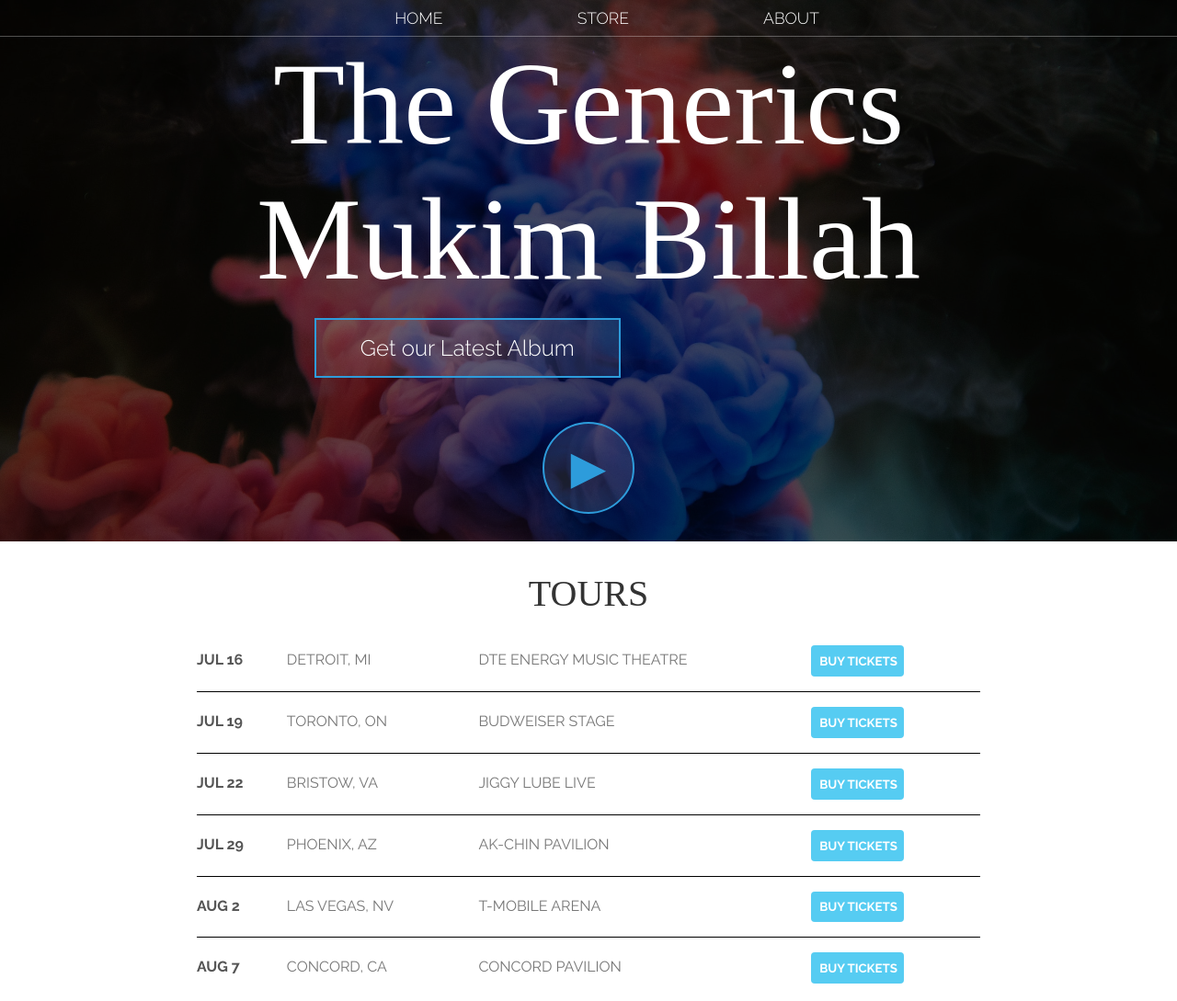
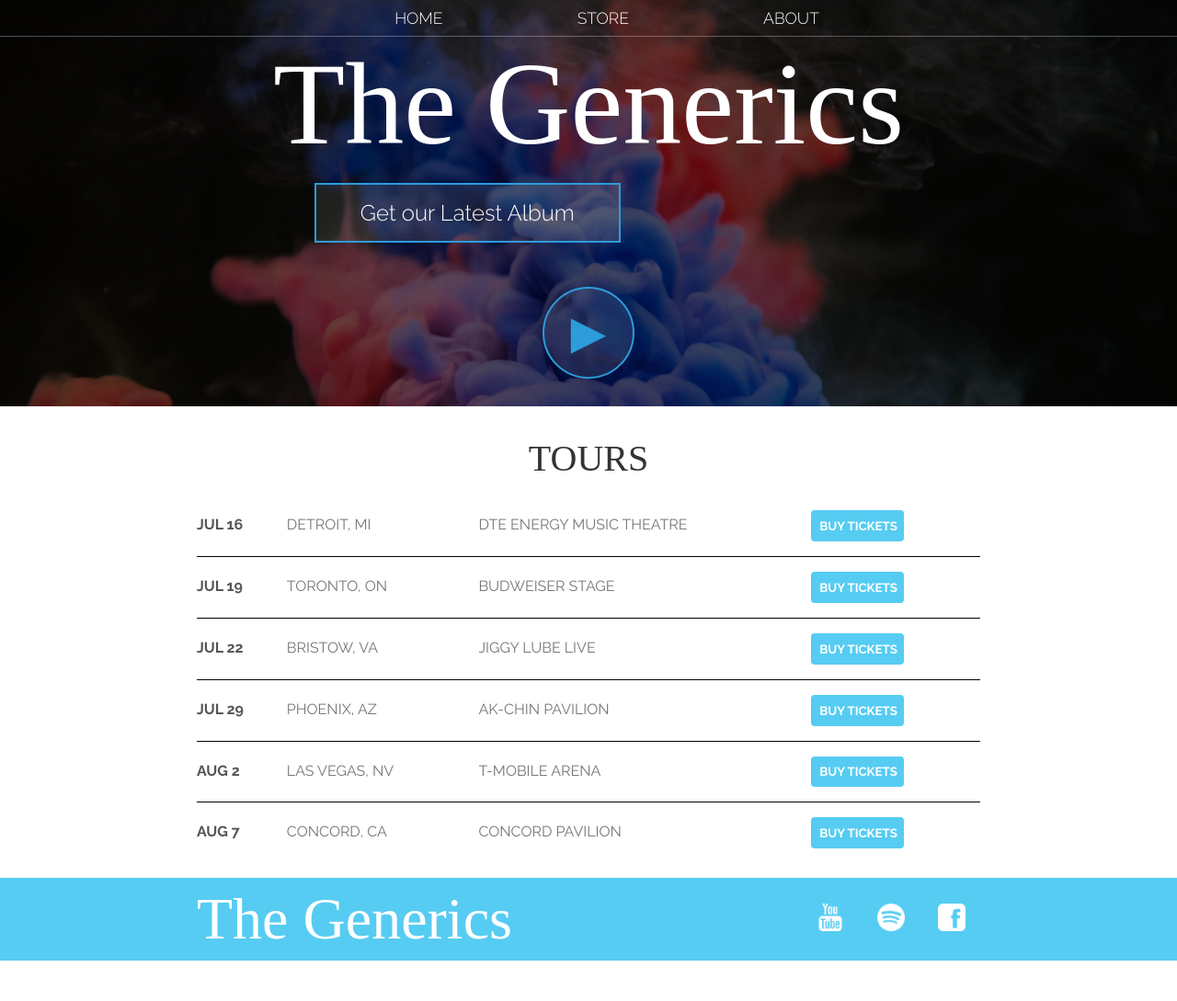
Before and after one commit to mukim1/shopping-cart1, a plain HTML site: page index.html in a window 1280 px wide. Shown: the top 1089 px of the page at 92% size. After the commit the page ends 1045 px from the top, so only its background shows below. Drawn offline with Linux system fonts and the light colour scheme.

Commit message:
3rd commit

```diff
--- a/index.html
+++ b/index.html
@@ -14,7 +14,7 @@
                     <li><a href="about.html">ABOUT</a></li>
                 </ul>
             </nav>
-            <h1 class="band-name band-name-large">The Generics <br> Mukim Billah</h1>
+            <h1 class="band-name band-name-large">The Generics</h1>
             <div class="container">
                 <button type="button" class="btn btn-header">Get our Latest Album</button>
             </div>
```
Also changed, not shown: Album 1.png (deleted).
